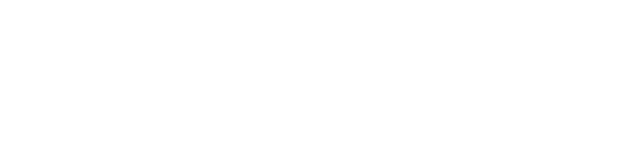
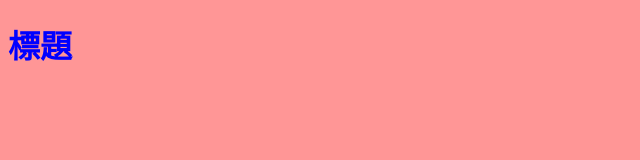
Before and after one commit to ytlee74/TID20101_GIT, a plain HTML site: page index.html in a window 1280 px wide. Shown: the whole page, without its empty margins (0-640 px from the left). Drawn offline with Linux system fonts and the light colour scheme.

Commit message:
html連結css連結css

```diff
--- a/index.html
+++ b/index.html
@@ -3,9 +3,12 @@
 <head>
     <meta charset="UTF-8">
     <meta name="viewport" content="width=device-width, initial-scale=1.0">
-    <title>Document</title>
+    <link rel="stylesheet" href="style.css">
+    <title>GIT測試的首頁</title>
 </head>
 <body>
-
+    <div class="wrapper">
+        <h1>標題</h1>
+    </div>
 </body>
 </html>
--- a/style.css
+++ b/style.css
@@ -1,3 +1,8 @@
 body{
     background-color: #ff9696;
 }
+
+h1{
+    color: blue;
+    font-size: 32px;
+}
```
